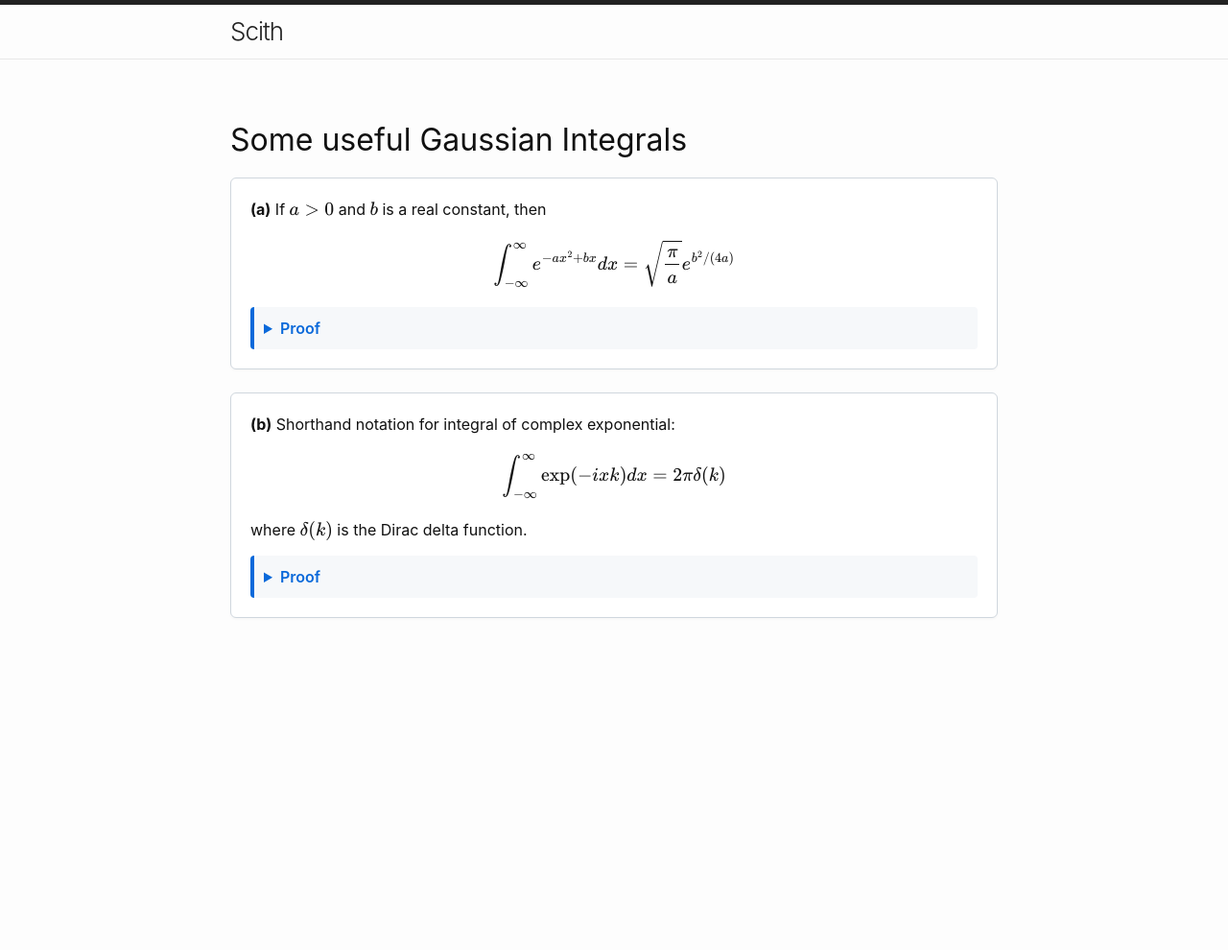
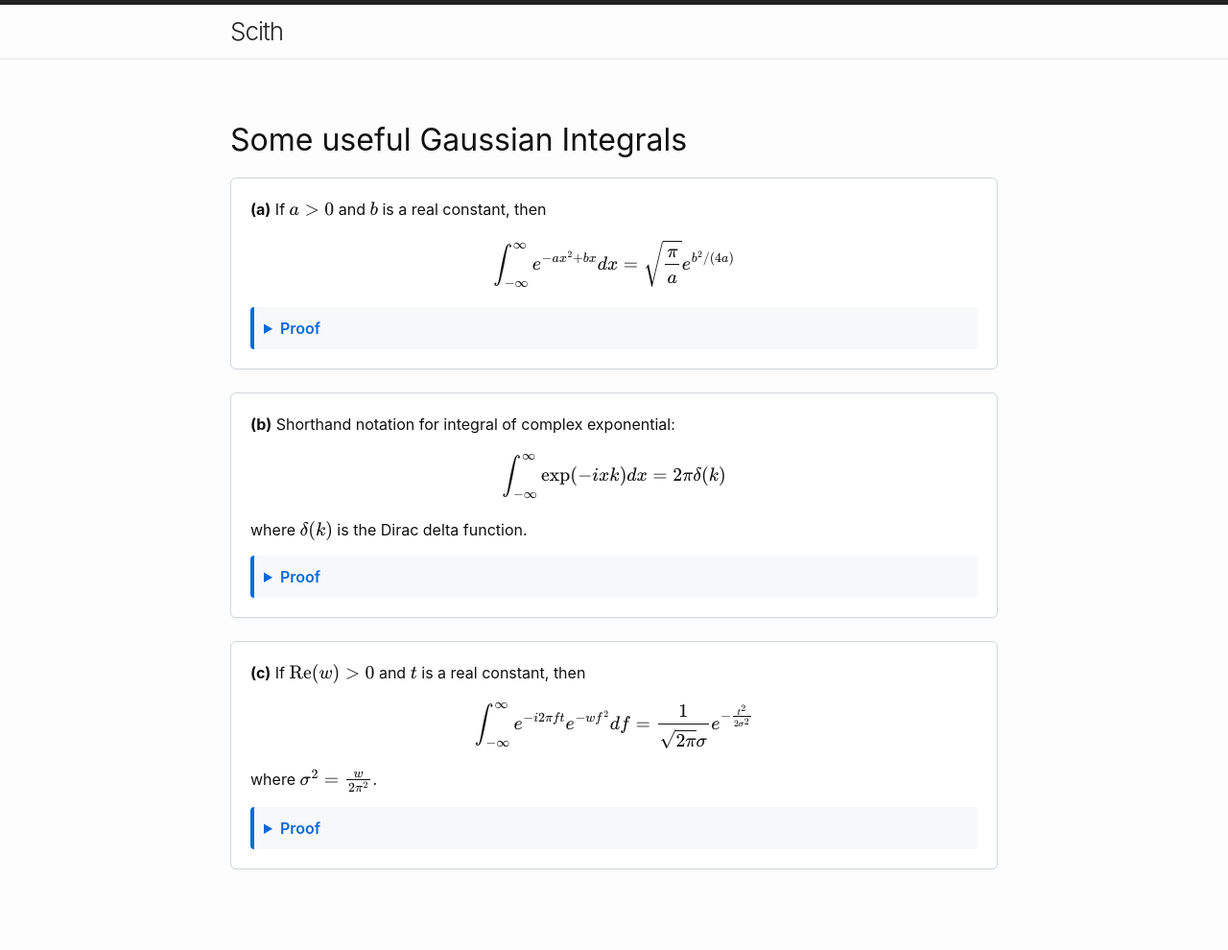
Before and after one commit to yashmrsawant/yashmrsawant.github.io, a Jekyll site: the page built from _posts/2026-04-01-some-integral-theorems.md, in a window 1280 px wide. Shown: the whole page at 96% size. Built offline with Jekyll 4.4.1, drawn with Linux system fonts in a browser that asks for light colours; before the commit the page ends 900 px from its top, so only the background shows below that.

Commit message:
Auto-commit: Update blog 2026-04-06 11:52:46

```diff
--- a/_posts/2026-04-01-some-integral-theorems.md
+++ b/_posts/2026-04-01-some-integral-theorems.md
@@ -85,3 +85,57 @@ where $$\delta(k)$$ is the Dirac delta function.
 </details>
 
 </div>
+
+<div style="border: 1px solid #d0d7de; border-radius: 6px; padding: 20px; margin-bottom: 24px; background-color: #ffffff; box-shadow: 0 1px 3px rgba(0,0,0,0.04);" markdown="1">
+
+**(c)** If $$\text{Re}(w) > 0$$ and $$t$$ is a real constant, then
+
+$$
+\int_{-\infty}^{\infty} e^{-i 2\pi f t} e^{-wf^2} df = \frac{1}{\sqrt{2\pi}\sigma} e^{-\frac{t^2}{2\sigma^2}}
+$$
+
+where $$\sigma^2 = \frac{w}{2\pi^2}$$.
+
+<details style="cursor: pointer; padding: 10px; background-color: #f6f8fa; border-left: 4px solid #0969da; border-radius: 4px; margin-top: 15px;">
+  <summary style="font-weight: 600; color: #0969da;">Proof</summary>
+
+  <br>
+
+  First, we combine the exponents in the integrand:
+
+  $$
+  \int_{-\infty}^{\infty} e^{-wf^2 - i 2\pi t f} df
+  $$
+
+  We can evaluate this by applying the identity from **(a)**. Let our variable of integration be $$f$$ (instead of $$x$$), with constants $$a = w$$ and $$b = -i 2\pi t$$.
+
+  Substituting these into the identity $$\int_{-\infty}^{\infty} e^{-ax^2+bx} dx = \sqrt{\frac{\pi}{a}}e^{b^2/(4a)}$$:
+
+  $$
+  \int_{-\infty}^{\infty} e^{-wf^2 - i 2\pi t f} df = \sqrt{\frac{\pi}{w}} e^{(-i 2\pi t)^2 / (4w)}
+  $$
+
+  Now, simplify the exponent:
+
+  $$
+  \frac{(-i 2\pi t)^2}{4w} = \frac{-4\pi^2 t^2}{4w} = -\frac{\pi^2 t^2}{w}
+  $$
+
+  This gives us the intermediate result:
+
+  $$
+  \int_{-\infty}^{\infty} e^{-i 2\pi f t} e^{-wf^2} df = \sqrt{\frac{\pi}{w}} e^{-\frac{\pi^2 t^2}{w}}
+  $$
+
+  Finally, we convert this back to a standard univariate Gaussian form by considering $$\sigma^2 = \frac{w}{2\pi^2}$$.
+  This substitution implies $$w = 2\pi^2\sigma^2$$ and $$\frac{\pi^2}{w} = \frac{1}{2\sigma^2}$$.
+
+  Substituting these into our intermediate result:
+
+  $$
+  \sqrt{\frac{\pi}{2\pi^2\sigma^2}} e^{-\frac{t^2}{2\sigma^2}} = \frac{1}{\sqrt{2\pi}\sigma} e^{-\frac{t^2}{2\sigma^2}}
+  $$
+
+</details>
+
+</div>
```
